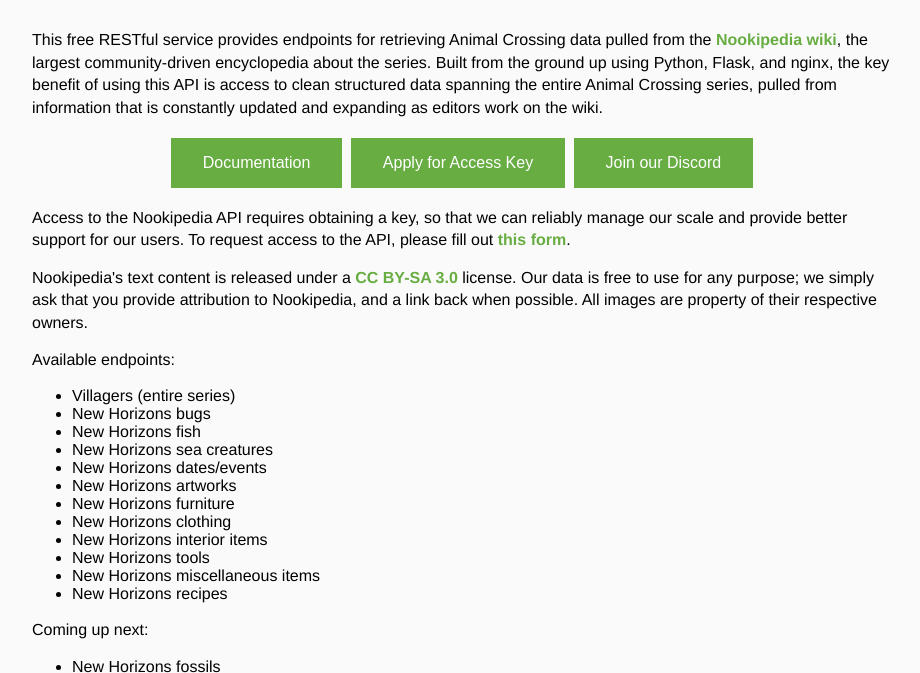
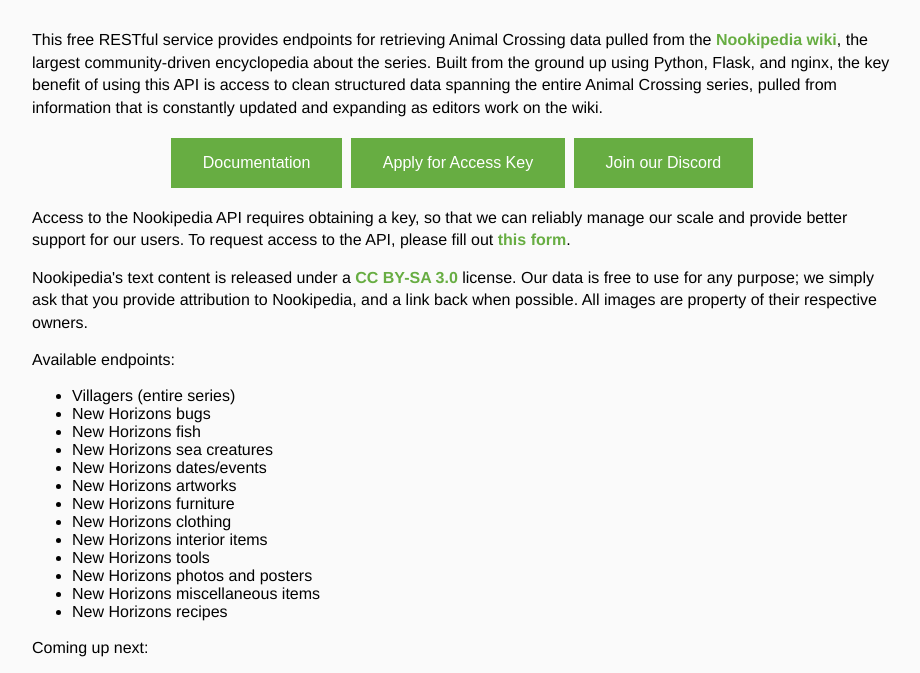
Before and after one commit to Nookipedia/nookipedia-api, a plain HTML site: page static/index.html in a window 1280 px wide. Shown: the part 150-823 px from the top of the page, without its empty margins (178-1098 px from the left). Drawn offline with Linux system fonts and the light colour scheme; files that its build step writes are made by us from their sources; files whose address does not match are found by name.

Commit message:
Adding photos+posters endpoint

```diff
--- a/static/index.html
+++ b/static/index.html
@@ -59,6 +59,7 @@
           <li>New Horizons clothing</li>
           <li>New Horizons interior items</li>
           <li>New Horizons tools</li>
+          <li>New Horizons photos and posters</li>
           <li>New Horizons miscellaneous items</li>
           <li>New Horizons recipes</li>
       </ul>
```
